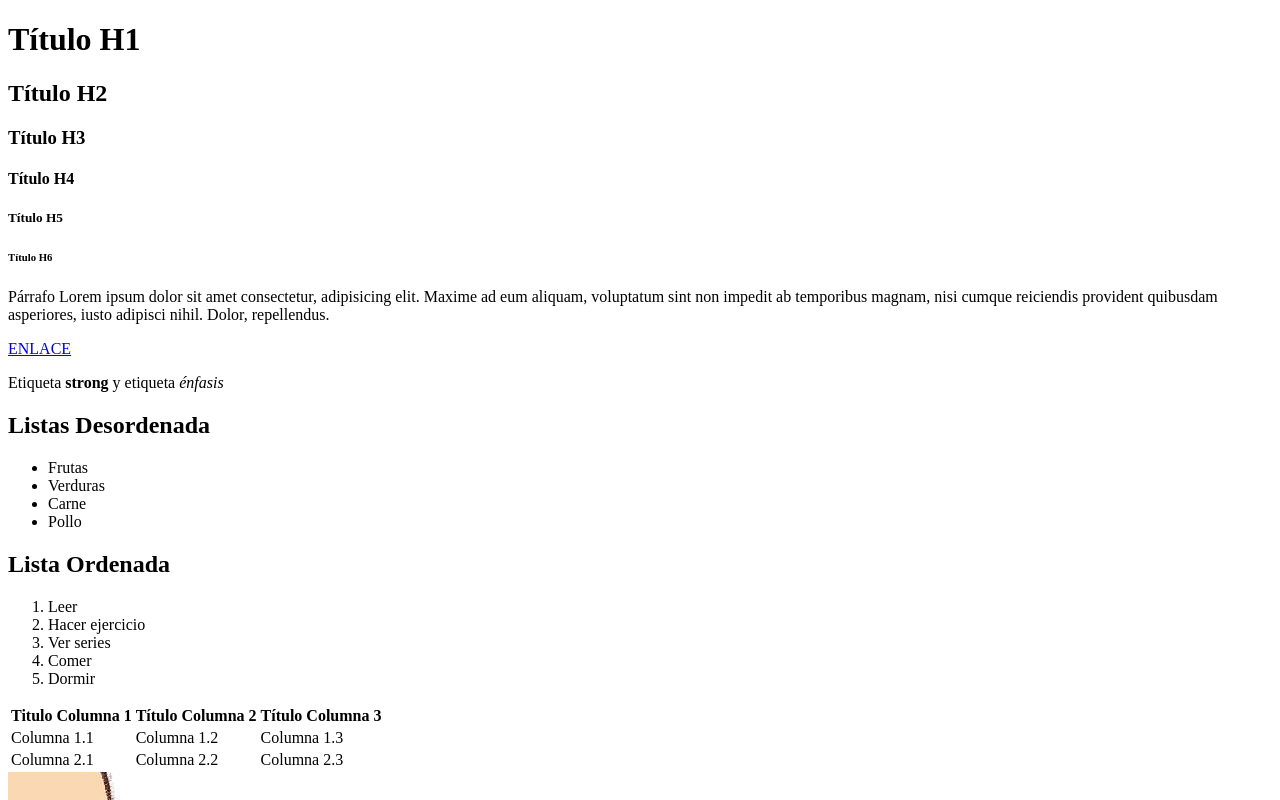
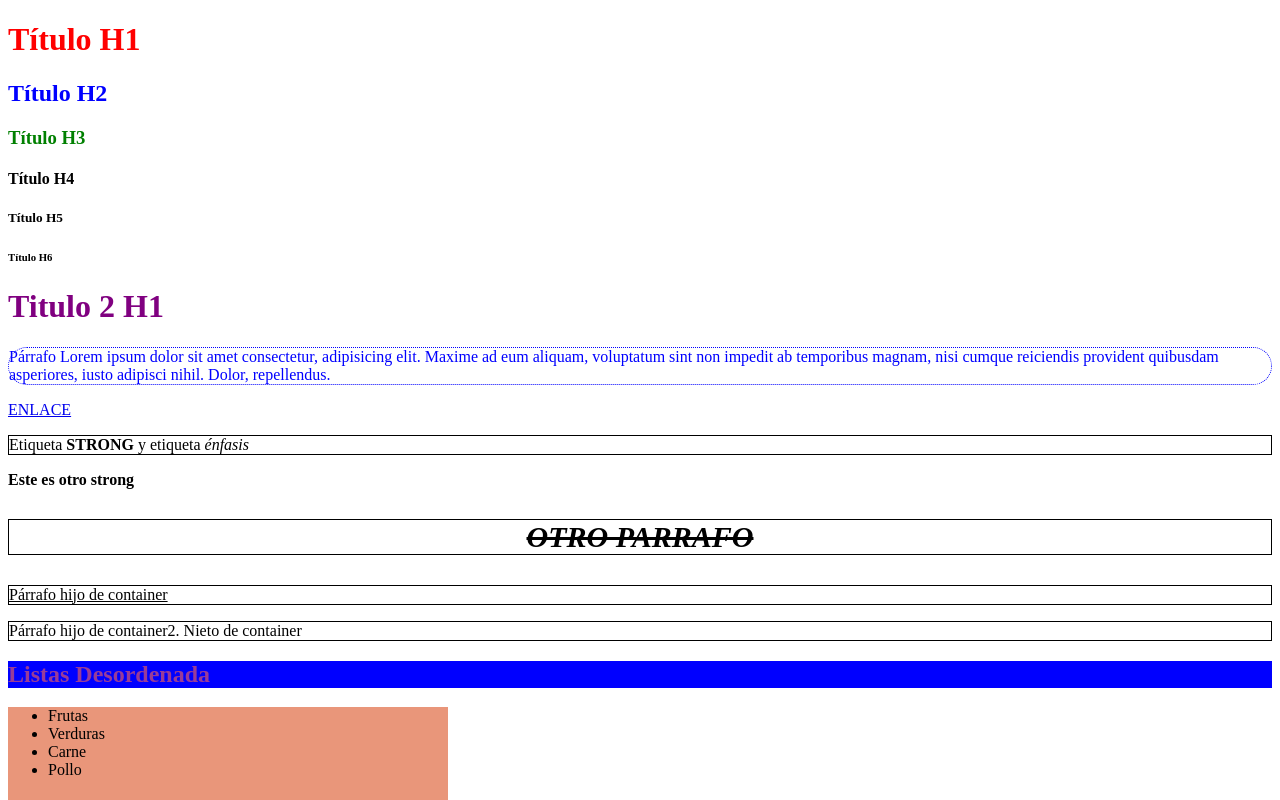
Before and after one commit to cindychateau/introHTML, a plain HTML site: page index.html in a window 1280 px wide. Shown: the top 800 px of the page. Drawn offline with Linux system fonts and the light colour scheme.

Commit message:
Agregamos CSS

```diff
--- /dev/null
+++ b/css/style.css
@@ -0,0 +1,103 @@
+/*
+
+elemento {
+    propiedad: valor;
+}
+
+.clase {
+    propiedad: valor;
+}
+
+#id {
+    propiedad: valor;
+}
+
+*/
+
+h1 {
+    color: red;
+}
+
+p {
+    border: 1px solid;
+}
+
+.azulito {
+    color: blue;
+}
+
+#purple { /*ID TIENE PRIORIDAD*/
+    color: purple;
+}
+
+#parrafo {
+    border: 1px dotted;
+    border-radius: 20px;
+}
+
+p strong { /*Un strong que esté detnro de clase párrafo*/
+    text-transform: uppercase;
+}
+
+.container > p { /*Descendiente directo*/
+    text-decoration: underline;
+}
+
+h3.azulito {
+    color: green;
+}
+
+input[type="text"] {
+    width: 350px;
+}
+
+input[type="number"] {
+    height: 50px;
+}
+
+/*COLOR*/
+.color {
+    color: #983c98;
+    background-color: #0000ff;
+}
+
+.color2 {
+    color: rgb(0, 0, 0);
+    background-color: rgb(255, 0, 0);
+}
+
+/*TEXTO*/
+#texto {
+    text-align: center; /*left, right, center, justify*/
+    text-decoration: line-through; /*underline, line-through, none, overline*/
+    font-style: italic;
+    font-weight: bold;
+    font-size: 30px; /*px, pt, em*/
+}
+
+/*TAMAÑOS*/
+ul {
+    background-color: darksalmon;
+    width: 400px;
+    height: 500px;
+}
+
+/*BACKGROUND*/
+.div_background {
+    width: 400px;
+    height: 600px;
+    border: 1px solid black;
+    background-color: aqua;
+    background-image: url("../images/gatito_small.jpg");
+    background-size: 100%; /*COVER: Estira mi imagen para que cubra al contenedor; 100% me pone al 100% mi imagen*/
+    background-repeat: no-repeat;
+}
+
+/*BOX MODEL*/
+.box_model {
+    width: 100px;
+    height: 100px;
+    border: 2px solid red;
+    margin: 10px;
+    padding: 20px;
+}
--- a/index.html
+++ b/index.html
@@ -5,16 +5,19 @@
     <meta http-equiv="X-UA-Compatible" content="IE=edge">
     <meta name="viewport" content="width=device-width, initial-scale=1.0">
     <title>Pruebas HTML</title>
+    <link rel="stylesheet" href="css/style.css">
 </head>
 <body>
     <h1>Título H1</h1>
-    <h2>Título H2</h2>
-    <h3>Título H3</h3>
+    <h2 class="azulito">Título H2</h2>
+    <h3 class="azulito">Título H3</h3>
     <h4>Título H4</h4>
     <h5>Título H5</h5>
     <h6>Título H6</h6>
 
-    <p>
+    <h1 id="purple">Titulo 2 H1</h1>
+
+    <p id="parrafo" class="azulito">
 
         Párrafo Lorem ipsum dolor sit amet consectetur, adipisicing elit. Maxime ad eum aliquam, voluptatum sint non impedit ab temporibus magnam, nisi cumque reiciendis provident quibusdam asperiores, iusto adipisci nihil. Dolor, repellendus.
 
@@ -27,8 +30,23 @@
         Etiqueta <strong>strong</strong> y etiqueta <em>énfasis</em>
 
     </p>
+    <strong>Este es otro strong</strong>
+    <p id="texto">
+        OTRO PARRAFO
+    </p>
 
-    <h2>Listas Desordenada</h2>
+    <div class="container">
+        <p>
+            Párrafo hijo de container
+        </p>
+        <div class="container2">
+            <p>
+                Párrafo hijo de container2. Nieto de container
+            </p>
+        </div>
+    </div>
+
+    <h2 class="color">Listas Desordenada</h2>
     <ul>
         <li>Frutas</li>
         <li>Verduras</li>
@@ -36,7 +54,7 @@
         <li>Pollo</li>
     </ul>
 
-    <h2>Lista Ordenada</h2>
+    <h2 class="color2">Lista Ordenada</h2>
     <ol>
         <li>Leer</li>
         <li>Hacer ejercicio</li>
@@ -71,6 +89,10 @@
 
     <div>
         <p>Párrafo 2</p>
+    </div>
+
+    <div class="div_background">
+
     </div>
 
     <form action="/accion" method="post">
@@ -129,5 +151,9 @@
 
     </form>
 
+    <div class="box_model">
+        BOX
+    </div>
+
 </body>
 </html>
```
Also changed, not shown: images/gatito_small.jpg (added), 1 other file.
